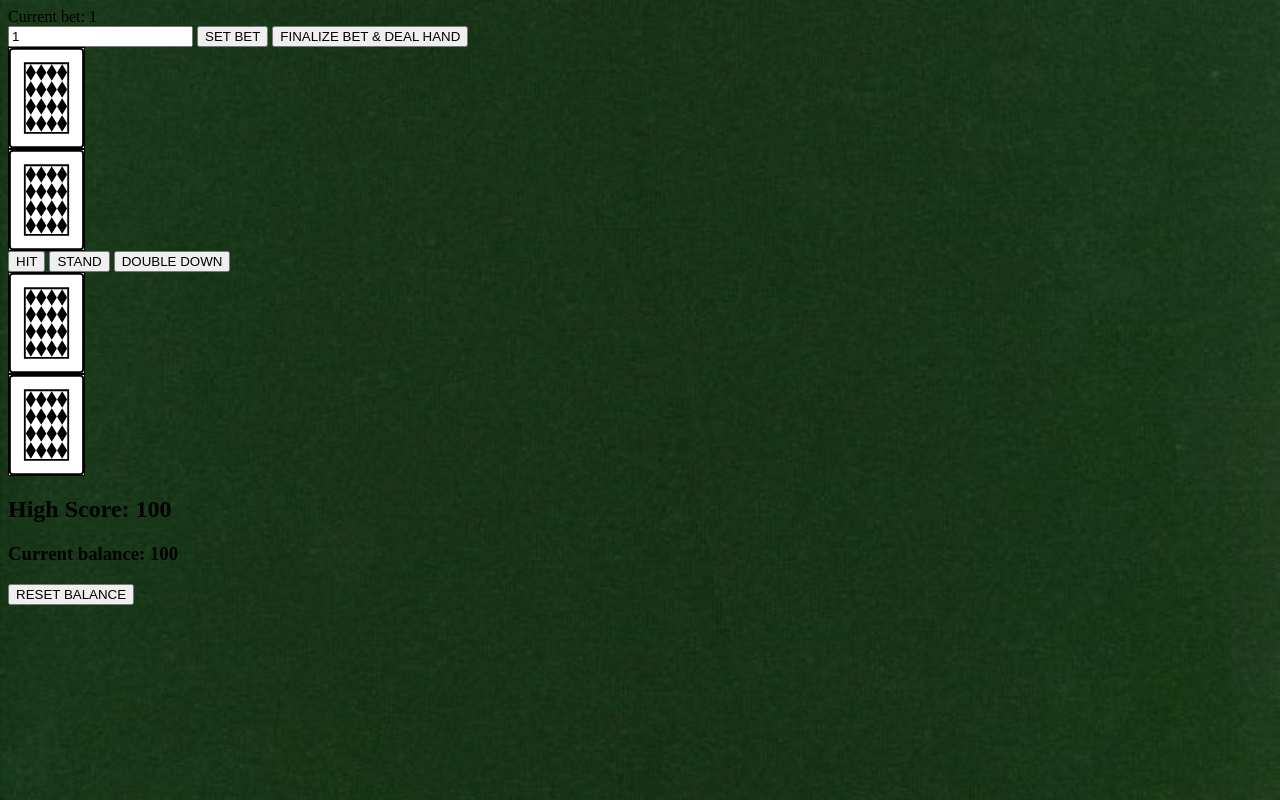
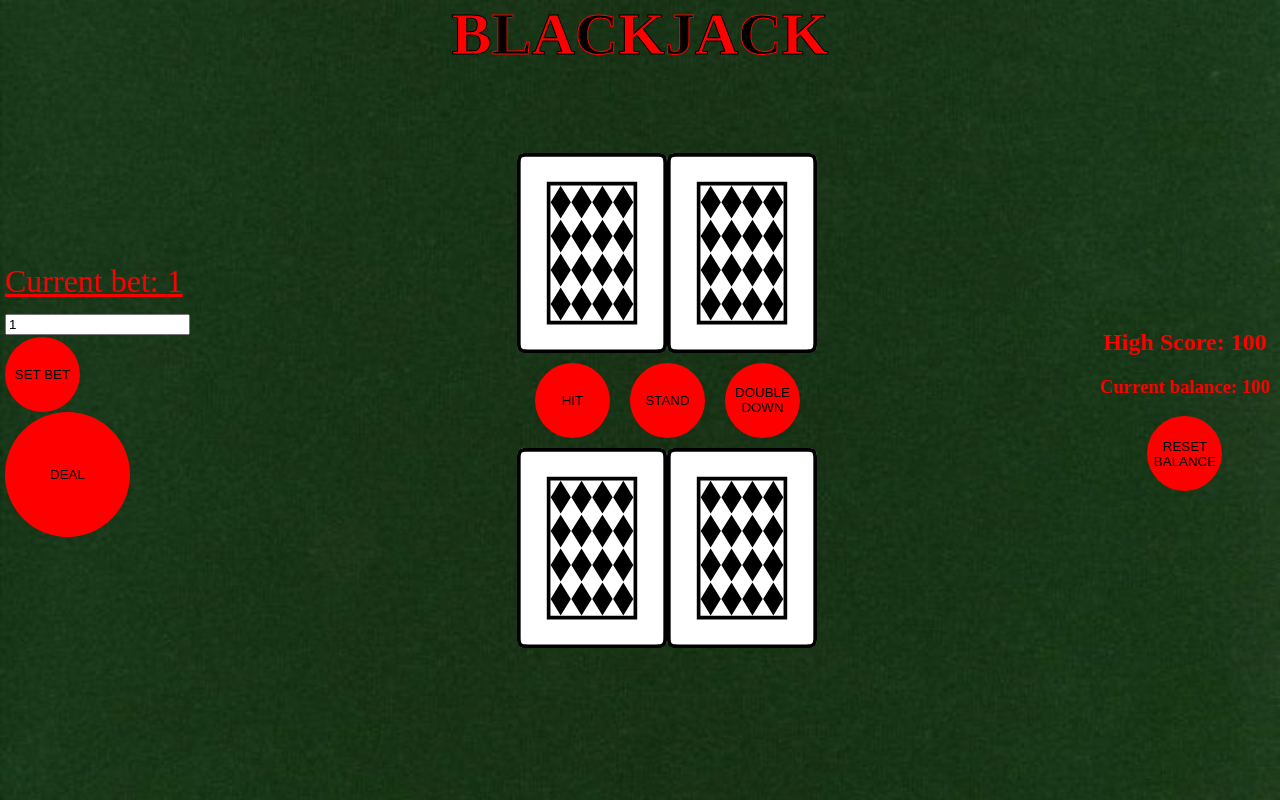
Before and after one commit to Fiestaman/blackjack, a plain HTML site: page index.html in a window 1280 px wide. Drawn offline with Linux system fonts and the light colour scheme.

Commit message:
add working product code

```diff
--- a/index.html
+++ b/index.html
@@ -9,8 +9,18 @@
     <link rel="stylesheet" href="style.css" />
   </head>
   <body>
+    <h1 id="title">
+      <span class="odd">B</span><span class="even">L</span
+      ><span class="odd">A</span><span class="even">C</span
+      ><span class="odd">K</span><span class="even">J</span
+      ><span class="odd">A</span><span class="even">C</span
+      ><span class="odd">K</span>
+    </h1>
+    <div id="game">
       <section id="bets">
-      <div class="currentBet">Current bet: <span id="currentBet">1</span></div>
+        <div class="currentBet">
+          Current bet: <span id="currentBet">1</span>
+        </div>
         <input
           type="number"
           id="betAmt"
@@ -19,29 +29,34 @@
           value="1"
         />
         <button id="set">SET BET</button>
-      <button id="deal">FINALIZE BET & DEAL HAND</button>
+        <br />
+        <button id="deal">DEAL</button>
       </section>
       <main>
-      <section id="dealerCards">
+        <section class="flex" id="dealerCards">
           <div class="card" id="dCard0"></div>
           <div class="card" id="dCard1"></div>
         </section>
+        <section class="flex" id="midBtns">
           <button id="hit">HIT</button>
           <button id="stand">STAND</button>
-      <button id="double">DOUBLE DOWN</button>
-      <!-- <button id="split">SPLIT</button> -->
-      <section id="playerCards">
+          <button id="double">DOUBLE<br />DOWN</button>
+        </section>
+        <section class="flex" id="playerCards">
           <div class="card" id="pCard0"></div>
           <div class="card" id="pCard1"></div>
         </section>
       </main>
       <aside>
+        <div id="status">
           <h1>High Score: <span id="highScore">100</span></h1>
           <h3>Current balance: <span id="balance">100</span></h3>
-      <button id="reset">RESET BALANCE</button>
-
-      <!-- <button id="increase">INCREASE BET</button> -->
-      <!-- <button id="decrease">DECREASE BET</button> -->
+        </div>
+        <div id="resetDiv">
+          <button id="reset">RESET<br />BALANCE</button>
+        </div>
       </aside>
+    </div>
+    <div id="output"></div>
   </body>
 </html>
--- a/script.js
+++ b/script.js
@@ -28,6 +28,7 @@ function pickCard() {
 
 // deal hand function
 function dealHand() {
+  outputUp(`You bet ${p.bet} and the hand is dealt.`);
   dealCard(p);
   dealCard(d);
   dealCard(p);
@@ -35,21 +36,20 @@ function dealHand() {
 
 // compare hand values to determine winner
 function scoreHand() {
-  // if (p.hS > 21) {
-  //   console.log(`You busted. You lose.`);
-  // } else
-  if (d.hS > 21) {
-    console.log(`Dealer busted. You win.`);
+  if (p.hS > 21) {
+    outputUp(`You busted. You lose.`);
+  } else if (d.hS > 21) {
+    outputUp(`Dealer busted. You win.`);
     p.balance = +p.balance + p.handBet * 2;
     balUp();
   } else if (d.hS > p.hS) {
-    console.log(`Dealer had ${d.hS} while you had ${p.hS}. You lose.`);
+    outputUp(`Dealer had ${d.hS} while you had ${p.hS}. You lose.`);
   } else if (p.hS > d.hS) {
-    console.log(`You had ${p.hS} while dealer had ${d.hS}. You win!`);
-    p.balance = +p.balance + p.handBet * 4;
+    outputUp(`You had ${p.hS} while dealer had ${d.hS}. You win!`);
+    p.balance = +p.balance + p.handBet * 2;
     balUp();
   } else if (p.hS == d.hS) {
-    console.log(`You push with the dealer. Bet refunded.`);
+    outputUp(`You push with the dealer. Bet refunded.`);
     p.balance = +p.balance + p.handBet;
     balUp();
   }
@@ -91,12 +91,12 @@ function reset() {
 function hit() {
   if (inRound) {
     if (p.hS > 21) {
-      console.log(`You've already busted. Click stand to continue.`);
+      outputUp(`You've already busted. Click stand to continue.`);
     } else {
       dealCard(p);
     }
     if (p.hS > 21) {
-      console.log(`You busted.`);
+      outputUp(`You busted.`);
       inRound = false;
       return;
     }
@@ -107,7 +107,6 @@ function hit() {
 function stand() {
   if (inRound) {
     let child = document.querySelector("#dCard0");
-    console.log(child);
     document.querySelector("#dealerCards").removeChild(child);
     dealerDeal();
     scoreHand();
@@ -125,11 +124,12 @@ function split() {
 // double down function
 function double() {
   if (p.hand.length == 2) {
-    p.bet *= 2;
+    p.balance -= p.handBet;
+    p.handBet *= 2;
     dealCard(p);
     stand();
   } else {
-    console.log(`You can only double down after initial deal.`);
+    outputUp(`You can only double down after initial deal.`);
   }
 }
 
@@ -143,7 +143,7 @@ function dealerDeal() {
 // check loss function
 function checkLoss() {
   if (p.balance <= 0) {
-    console.log(`You're bankrupt. Your max balance was: ${p.maxBal}`);
+    outputUp(`You're bankrupt. Your max balance was: ${p.maxBal}`);
     inRound = false;
     return true;
   }
@@ -164,6 +164,10 @@ function scoreUp() {
 // update current bet function
 function betUp() {
   document.querySelector("#currentBet").innerHTML = p.bet;
+}
+
+function outputUp(msg) {
+  document.querySelector("#output").innerHTML = `${msg}`;
 }
 
 // change innerHTML to display correct card
@@ -212,7 +216,6 @@ function playRound() {
   document.querySelector("#dealerCards").innerHTML =
     '<div class="card" id="dCard0"></div>';
   dealHand();
-  console.log(p.hand, d.hand);
 }
 
 // event handlers
@@ -220,9 +223,8 @@ document.querySelector("#set").addEventListener("click", function () {
   if (!inRound && document.querySelector("#betAmt").value <= p.balance) {
     p.bet = +document.querySelector("#betAmt").value;
     betUp();
-    // console.log(p.bet, p.handBet);
   } else if (document.querySelector("#betAmt").value > p.balance) {
-    console.log(`You do not have enough funds to bet that amount.`);
+    outputUp(`You do not have enough funds to bet that amount.`);
   }
 });
 
@@ -240,5 +242,3 @@ document.querySelector("#stand").addEventListener("click", stand);
 document.querySelector("#double").addEventListener("click", double);
 
 document.querySelector("#reset").addEventListener("click", reset);
-
-// playRound();
--- a/style.css
+++ b/style.css
@@ -1,16 +1,25 @@
 body {
-  width: auto;
+  box-sizing: border-box;
+  margin: 0;
+  width: 100%;
+  height: 100vh;
   /* background-color: green; */
   background-image: url(images/Velvet_20Green.jpg);
   background-size: cover;
+  display: grid;
+  grid-template-rows: 60px 1fr 60px;
+  grid-template-columns: 1fr 1fr 1fr;
+  cursor: grab;
+  color: red;
 }
 
 .card {
-  display: block;
-  width: 75px;
-  height: 100px;
-  border: 1px solid black;
-  align-content: center;
+  /* display: flex; */
+  width: 150px;
+  height: 200px;
+  border-radius: 8px;
+  /* border: 1px solid black; */
+  /* align-content: center; */
 }
 
 /* div[id~="Card"] {
@@ -30,3 +39,128 @@ body {
   background-size: cover;
   background-color: white;
 }
+#dealerCards {
+  justify-content: center;
+}
+
+#playerCards {
+  justify-content: center;
+}
+
+#bets {
+  /* border: 2px solid red; */
+  width: 15%;
+  min-width: 240px;
+  align-items: flex-start;
+  flex-wrap: nowrap;
+  flex-direction: row;
+  justify-content: left;
+  align-content: space-between;
+  font-size: 24pt;
+  margin-left: 5px;
+}
+
+#title {
+  grid-column: span 3;
+  font-size: 60px;
+  text-align: center;
+  height: 100%;
+  /* grid-row: span 1; */
+  /* border: 2px solid red; */
+  margin: 0;
+}
+
+.flex {
+  display: flex;
+  /* border: 3px solid fuchsia; */
+  /* justify-content: center; */
+  /* align-items: center; */
+}
+
+#game {
+  display: flex;
+  height: 1fr;
+  /* border: 2px solid blue; */
+  grid-column: span 3;
+  align-content: space-around;
+  align-items: center;
+  flex-wrap: nowrap;
+  flex-direction: row;
+  justify-content: space-around;
+}
+
+.even {
+  color: black;
+  /* text-shadow: 1px red; */
+  -webkit-text-stroke-width: 1px;
+  -webkit-text-stroke-color: red;
+}
+
+.odd {
+  color: red;
+  -webkit-text-stroke-width: 1px;
+  -webkit-text-stroke-color: black;
+}
+/* main {
+  grid-column: span 1;
+} */
+
+button {
+  border-radius: 50%;
+  width: 75px;
+  height: 75px;
+  background-color: red;
+  border: 0;
+  cursor: pointer;
+}
+
+button:hover {
+  background-color: black;
+  color: red;
+}
+
+#midBtns {
+  justify-content: center;
+  margin: 10px 0;
+}
+
+aside {
+  /* border: 2px solid purple; */
+  width: 15%;
+  min-width: 190px;
+}
+
+main {
+  width: 70%;
+}
+
+#stand {
+  margin: 0 20px;
+}
+
+#status {
+  text-align: center;
+}
+
+#resetDiv {
+  width: 100%;
+  /* border: 2px solid yellow; */
+  text-align: center;
+  box-sizing: border-box;
+}
+
+#deal {
+  width: 125px;
+  height: 125px;
+}
+
+.currentBet {
+  text-decoration: underline;
+}
+
+#output {
+  /* border: 1px solid white; */
+  grid-column: span 3;
+  text-align: center;
+  font-size: 32px;
+}
```
Lines whose indentation alone changed are shown as unchanged.
